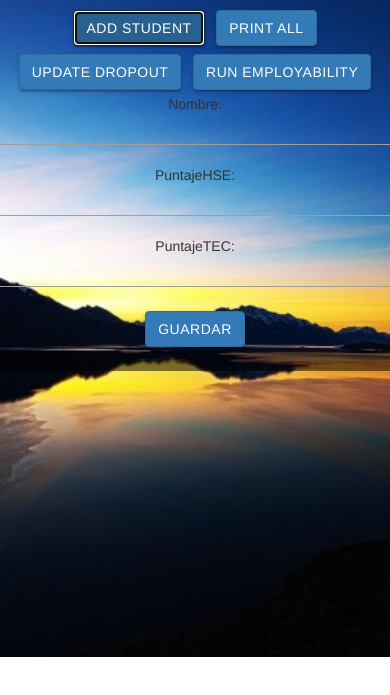
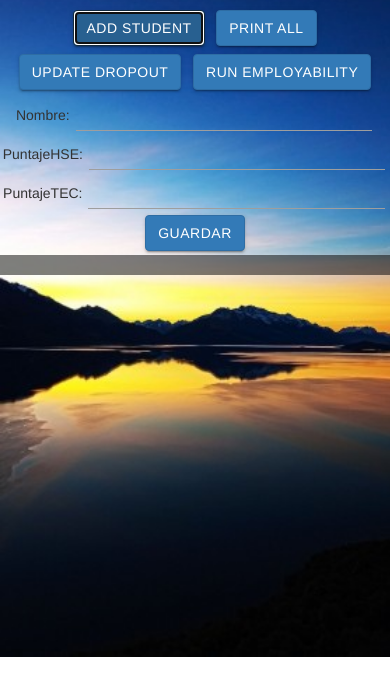
Before and after one commit to GLADYSYOVANAMAMANICAMATICONA/recordestudiantes, a plain HTML site: page index.html in a window 390 px wide. Both pictures are taken after a click on the button "ADD STUDENT". Shown: the part 43-738 px from the top of the page. Drawn offline with nearby package versions, Linux system fonts and the light colour scheme; a web font is replaced by a local one.

Commit message:
responsive

```diff
--- a/assets/css/estudiantes.css
+++ b/assets/css/estudiantes.css
@@ -11,6 +11,10 @@ body{
 
 p{
     text-align: left;
+}
+
+input, #nombre, #puntoHse, #puntoTec{
+    font-size: 20px;
 }
 
 
@@ -30,6 +34,13 @@ margin: auto;
         width: 100%;
         margin: 0% !important;
     }
+
+    input, #nombre, #puntoHse, #puntoTec{
+        width: 75%;
+        padding: 2px;
+        margin: 2px;
+        font-size: 20px;
+    }
 }
 
 .btn-primary h1{
```
